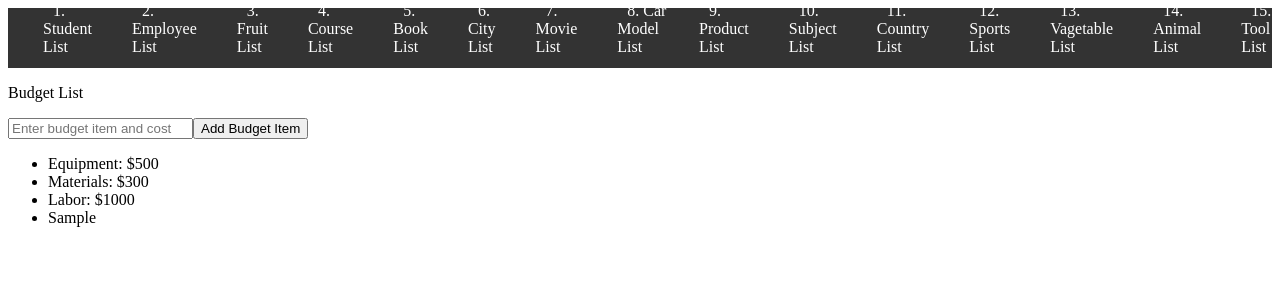
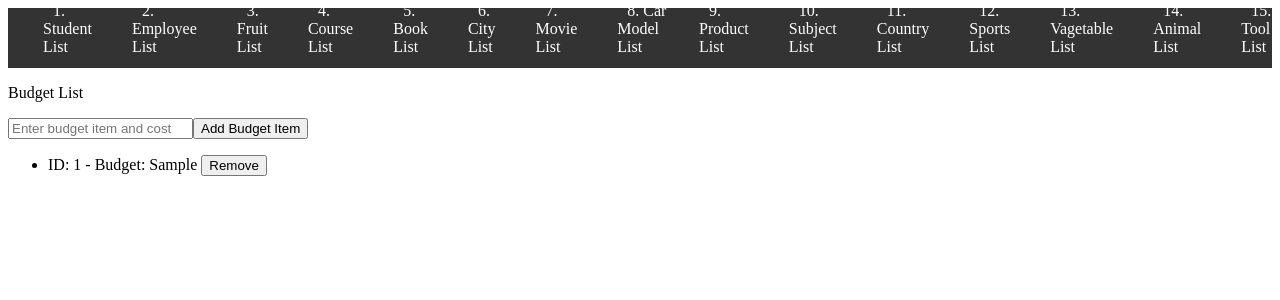
Before and after one commit to kaysie0919/AngularDataStructure, an Angular app: page /budlist in a window 1280 px wide. Both pictures are taken after typing "Sample" into the empty fields and a click on the button "Add Budget Item". Shown: the top 300 px of the page. Built offline with nearby package versions, Linux system fonts and the light colour scheme.

Commit message:
Add budgetlist service

```diff
--- a/src/app/components/budgetlist/budgetlist.component.html
+++ b/src/app/components/budgetlist/budgetlist.component.html
@@ -1,8 +1,10 @@
 <p>Budget List</p>
 <input type="text" [(ngModel)]="budgetItem" placeholder="Enter budget item and cost">
-
 <button (click)="addBudgetItem()">Add Budget Item</button>
 
 <ul>
-  <li *ngFor="let item of budgetList">{{ item }}</li>
+  <li *ngFor="let item of budgetList">
+    ID: {{ item.id }} - Budget: {{ item.detail }}
+    <button (click)="removeBudget(item.id)">Remove</button>
+  </li>
 </ul>
--- a/src/app/components/budgetlist/budgetlist.component.ts
+++ b/src/app/components/budgetlist/budgetlist.component.ts
@@ -1,19 +1,36 @@
 import { Component } from '@angular/core';
+import { BudgetlistService } from '../services/budgetlist.service';
+import { Budget } from '../interface/budgetlist';
 
 @Component({
   selector: 'app-budgetlist',
   templateUrl: './budgetlist.component.html',
-  styleUrl: './budgetlist.component.css'
+  styleUrls: ['./budgetlist.component.css']
 })
 export class BudgetlistComponent {
   budgetItem: string = '';
-  budgetList: string[] = ['Equipment: $500', 'Materials: $300', 'Labor: $1000'];
+  budgetList: Budget[] = [];
+  nextId: number = 1;
+
+  constructor(private budgetService: BudgetlistService) {
+    this.budgetList = this.budgetService.getBudgetList();
+  }
 
   addBudgetItem() {
     if (this.budgetItem.trim()) {
-      this.budgetList.push(this.budgetItem.trim());
+      const newBudget: Budget = { id: this.nextId++, detail: this.budgetItem.trim() };
+      this.budgetService.addBudget(newBudget);
+      this.updateBudgetList();
       this.budgetItem = '';
     }
   }
 
+  removeBudget(id: number) {
+    this.budgetService.removeBudget(id);
+    this.updateBudgetList();
+  }
+
+  private updateBudgetList() {
+    this.budgetList = this.budgetService.getBudgetList();
+  }
 }
--- /dev/null
+++ b/src/app/components/interface/budgetlist.ts
@@ -0,0 +1,4 @@
+export interface Budget {
+    id: number;
+    detail: string;
+  }
--- /dev/null
+++ b/src/app/components/services/budgetlist.service.ts
@@ -0,0 +1,21 @@
+import { Injectable } from '@angular/core';
+import { Budget } from '../interface/budgetlist';
+
+@Injectable({
+  providedIn: 'root'
+})
+export class BudgetlistService {
+  private budgetList: Budget[] = [];
+
+  getBudgetList(): Budget[] {
+    return this.budgetList;
+  }
+
+  addBudget(budget: Budget): void {
+    this.budgetList.push(budget);
+  }
+
+  removeBudget(id: number): void {
+    this.budgetList = this.budgetList.filter(budget => budget.id !== id);
+  }
+}
```
Also changed, not shown: 1 other file (tests, documents, lock files or other folders).
